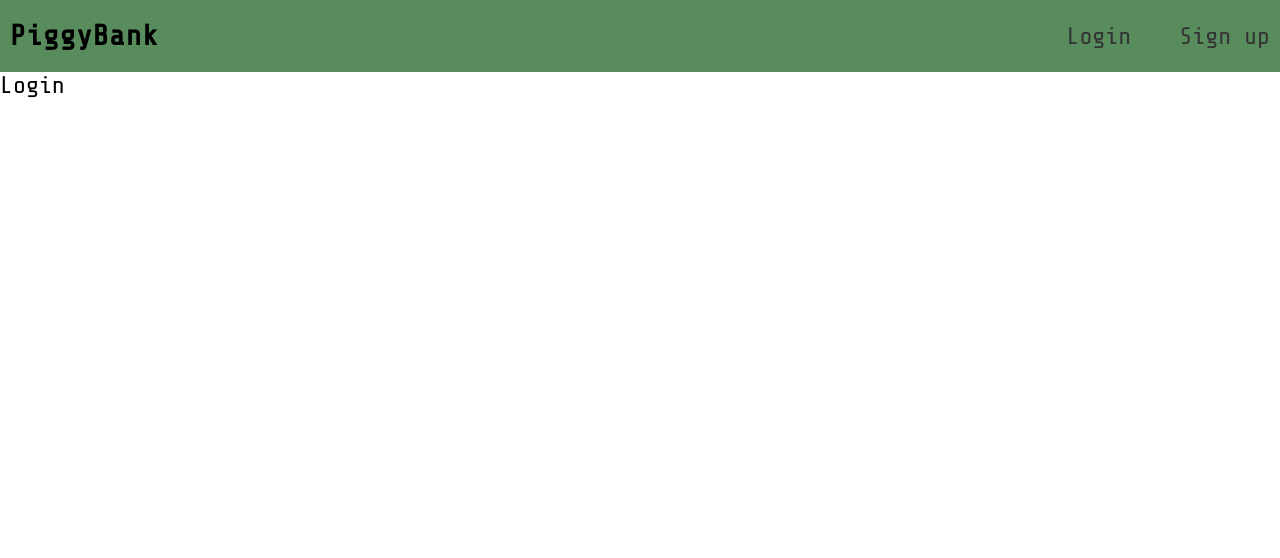
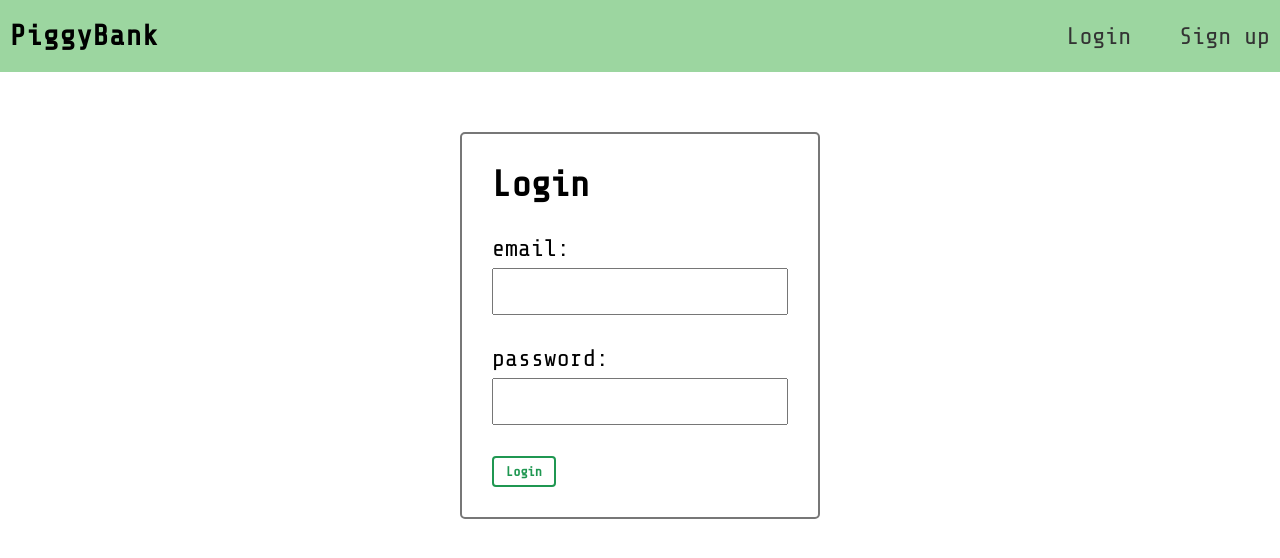
Before and after one commit to Godwyneben/kolo, a React (Create React App) app: page /login in a window 1280 px wide. Shown: the top 558 px of the page. Built offline with nearby package versions, Linux system fonts and the light colour scheme.

Commit message:
login page complimented with login form

```diff
--- a/src/components/Navbar.module.css
+++ b/src/components/Navbar.module.css
@@ -1,6 +1,6 @@
 .navbar{
     width: 100%;
-    background: #598c5d;
+    background: #9cd6a0;
     padding: 20px 10px;
 }
 
--- a/src/pages/login/Login.jsx
+++ b/src/pages/login/Login.jsx
@@ -1,9 +1,38 @@
+import { useState } from 'react'
+
+// styles
 import styles from './Login.module.css'
 
 export default function Login() {
+  const [email, setEmail] = useState('')
+  const [password, setPassword] = useState('')
+
+  const handleSubmit = (e) => {
+    e.preventDefault()
+    console.log(email, password)
+  }
+
   return (
-    <div>
-      Login
-    </div>
+    <form onSubmit={handleSubmit} className={styles['login-form']}>
+      <h2>Login</h2>
+      <label>
+        <span>email:</span>
+        <input
+          type="email"
+          onChange={(e) => setEmail(e.target.value)}
+          value={email}
+        />
+      </label>
+
+      <label>
+        <span>password:</span>
+        <input
+          type="password"
+          onChange={(e) => setPassword(e.target.value)}
+          value={password}
+          />
+      </label>
+      <button className="btn">Login</button>
+    </form>
   )
 }
--- a/src/pages/login/Login.module.css
+++ b/src/pages/login/Login.module.css
@@ -0,0 +1,24 @@
+.login-form{
+    max-width: 360px;
+    margin: 60px auto;
+    padding: 30px;
+    border: 2px solid #777;
+    border-radius: 5px;
+}
+
+.login-form label{
+    display: block;
+    margin: 30px auto;
+}
+
+.login-form span{
+    display: block;
+    margin-bottom: 6px;
+}
+
+.login-form input{
+    padding: 8px 6px;
+    font-size: 1em;
+    color: #777;
+    width: 100%;
+}
```
